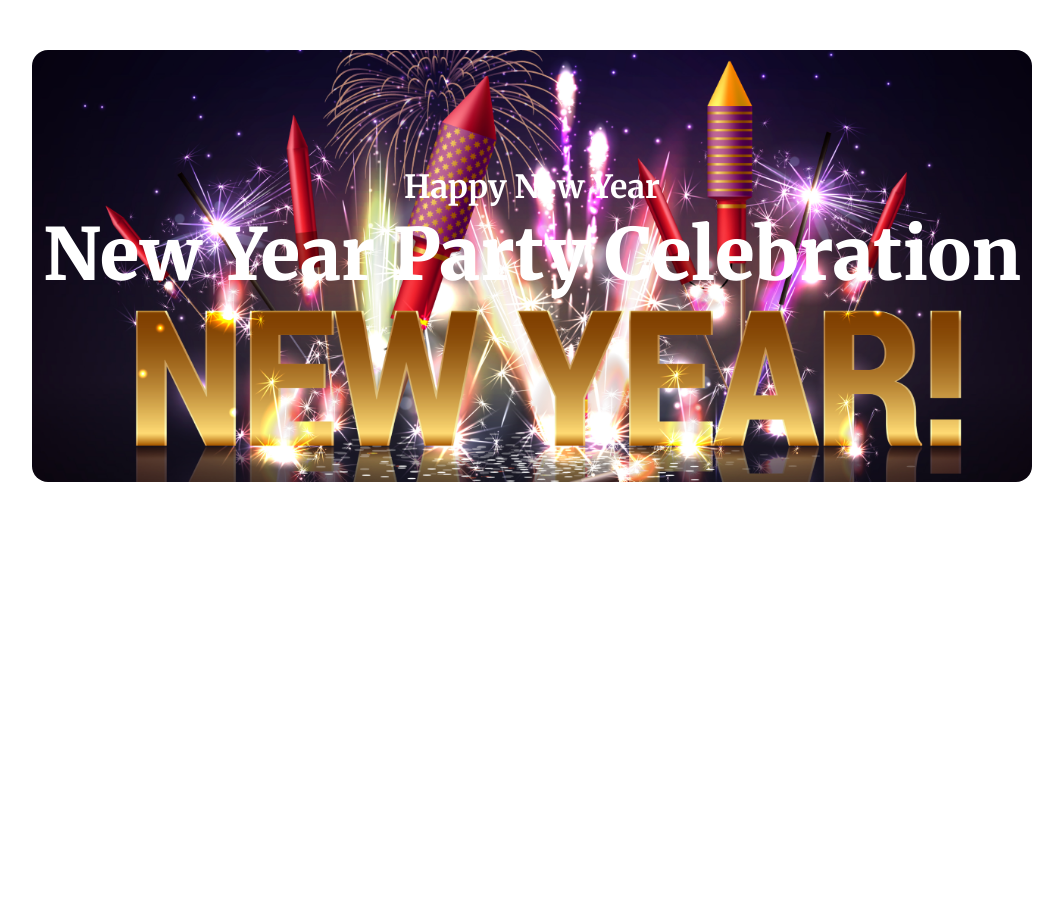
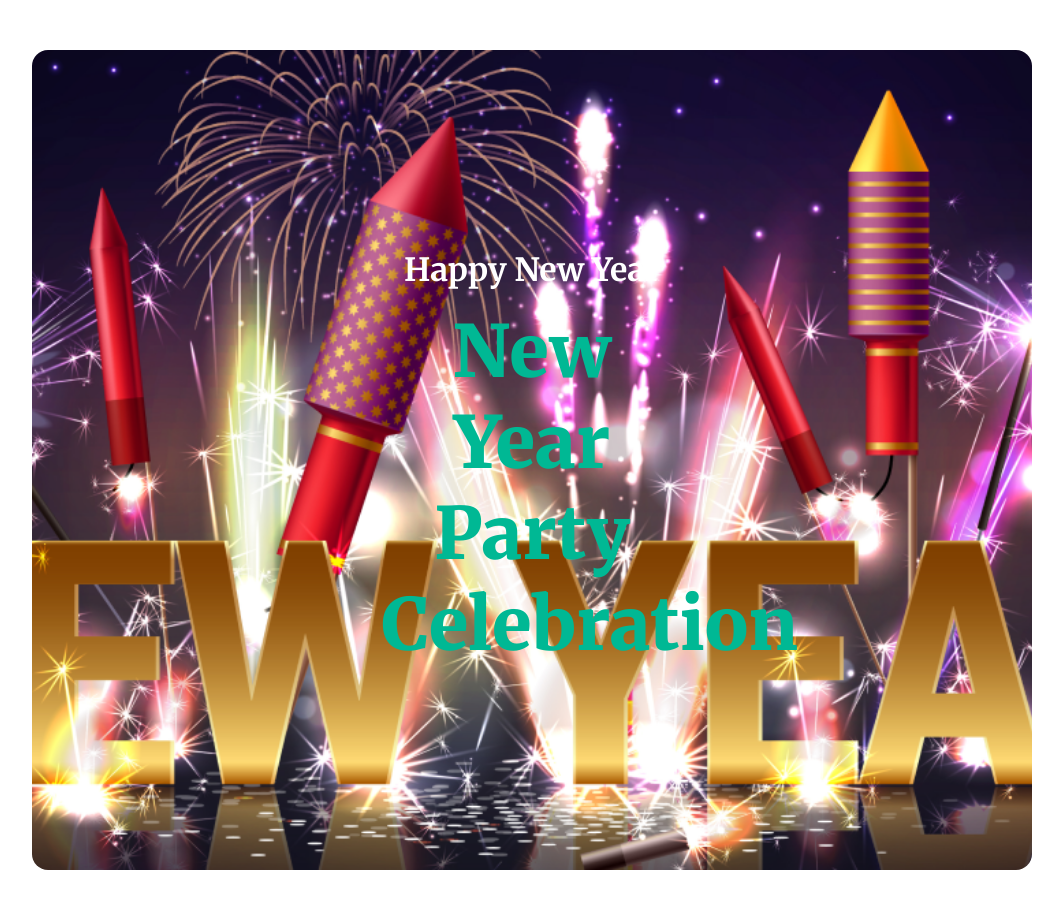
Before and after one commit to mdmarufhossianbd/firstassignment, a plain HTML site: page index.html in a window 1280 px wide. Shown: the whole page, without its empty margins (108-1171 px from the left). Before the commit the page ends 800 px from the top, so only its background shows below. Drawn offline with Linux system fonts and the light colour scheme.

Commit message:
header section complete

```diff
--- a/style.css
+++ b/style.css
@@ -6,23 +6,23 @@ body{
 }
 .banner{
     margin: 50px 140px 120px;
-    background-image: url(images/Banner\ Image.png);
+    border-radius: 16px;
+    background: linear-gradient(180deg, #070211 0%, rgba(7, 2, 17, 0.00) 100%);
+    background-image: url('images/Banner\ Image.png');
     background-repeat: no-repeat;
     background-size: cover;
     background-position: center;
-    border-radius: 16px;
 }
 .happy_new_year{
-    padding-top: 117px;
+    padding-top: 200px;
     color: #ffffff;
     text-align: center;
     font-size: 32px;
 }
 .party_celebration{
-    padding-bottom: 180px;
-    color: #ffffff;
+    padding: 16px 350px 200px;
+    color: #00b894;
     text-align: center;
     font-size: 72px;
     font-weight: 900;
-    line-height: 95px;
 }
```
Also changed, not shown: index.html (+1 -0 lines).
